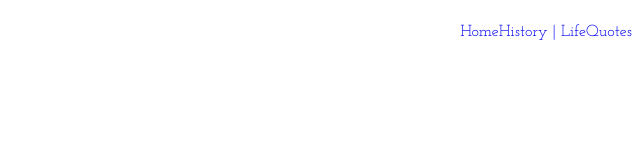
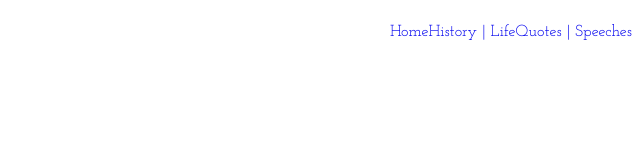
Before and after one commit to AliHassanZulfiqar/Quaid-e-Azam_tribute, a plain HTML site: page index.html in a window 1280 px wide. Shown: the full height of the page, 640-1280 px from the left. Drawn offline with Linux system fonts and the light colour scheme.

Commit message:
adding to navbar  title

```diff
--- a/index.html
+++ b/index.html
@@ -13,7 +13,7 @@
     <ul>
       <li><a href="#">Home</a></li>
       <li><a href="#">History | Life</a></li>
-      <li><a href="#">Quotes</a></li>
+      <li><a href="#">Quotes | Speeches</a></li>
     </ul>
   </nav>
 </body>
```
